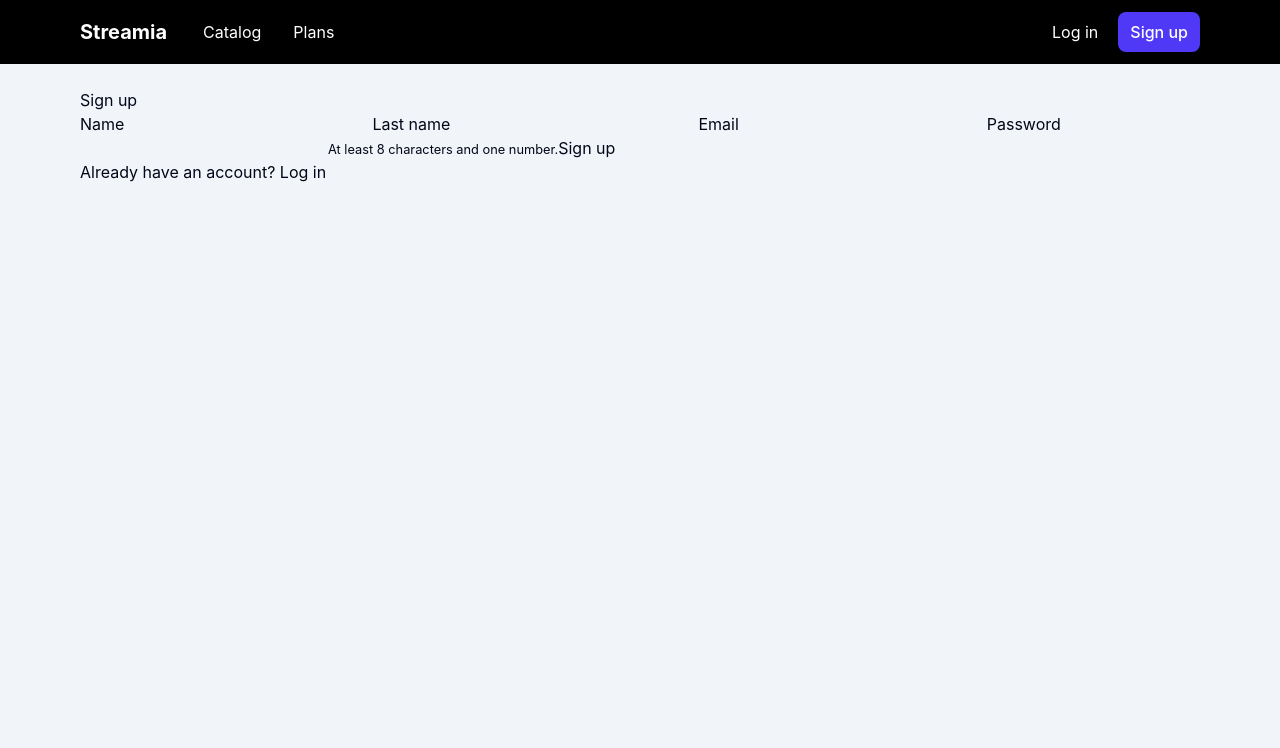
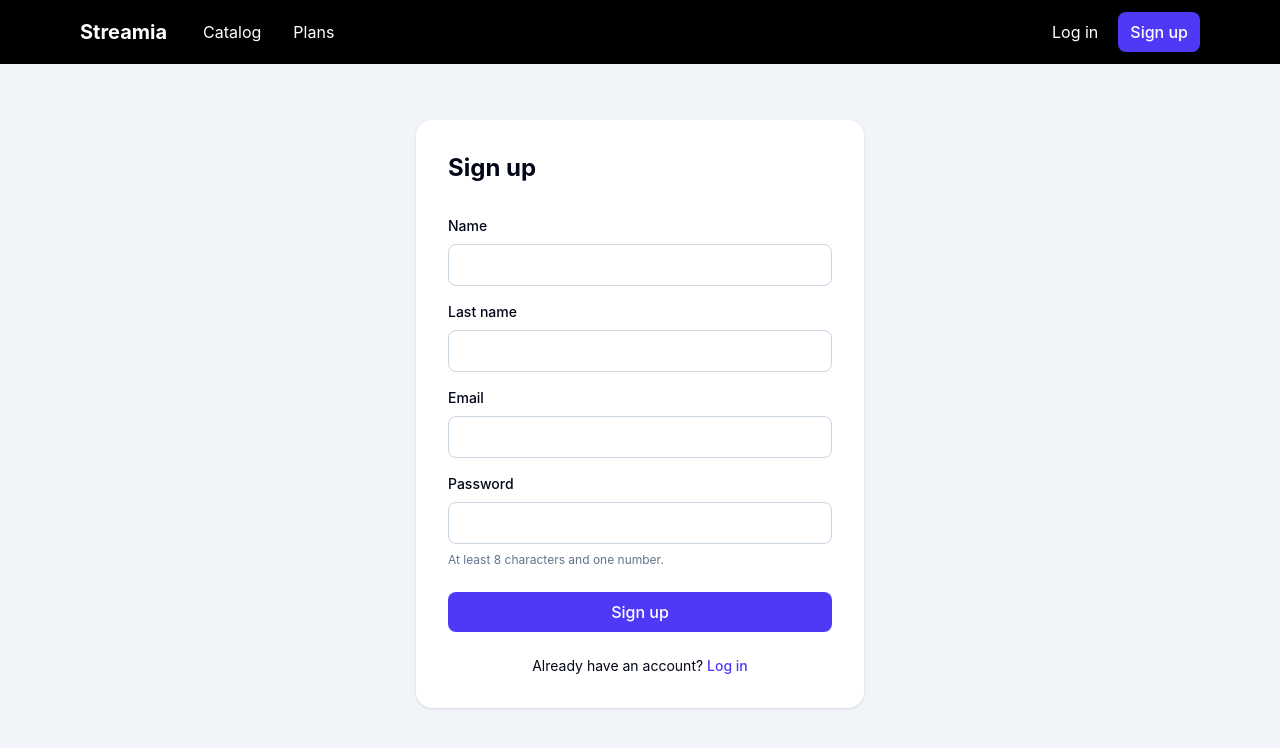
Before and after one commit to montse1113/Streamia-Proyect, a React (Vite) app in the folder frontend/: page /register in a window 1280 px wide. Shown: the top 748 px of the page. Built offline with nearby package versions, Linux system fonts and the light colour scheme.

Commit message:
feat(auth): style the login and register forms with Tailwind (#59)

```diff
--- a/frontend/src/components/TitleGrid.tsx
+++ b/frontend/src/components/TitleGrid.tsx
@@ -7,7 +7,7 @@ interface TitleGridProps {
 
 export function TitleGrid({ titles }: TitleGridProps) {
   return (
-      <ul className="grid grid-cols-2 gap-5 sm:grid-cols-3 md:grid-cols-4 lg:grid-cols-5">
+    <ul className="grid grid-cols-2 gap-5 sm:grid-cols-3 md:grid-cols-4 lg:grid-cols-5">
       {titles.map((title) => (
         <li key={title.id}>
           <TitleCard title={title} />
--- /dev/null
+++ b/frontend/src/components/formStyles.ts
@@ -0,0 +1,24 @@
+// Tailwind classes shared by the login and register forms
+
+// White box in the middle of the page
+export const cardClass = 'mx-auto mt-8 max-w-md rounded-2xl bg-white p-8 shadow'
+
+export const titleClass = 'mb-6 text-2xl font-bold'
+
+export const formClass = 'flex flex-col gap-2'
+
+export const labelClass = 'mt-2 text-sm font-medium'
+
+// shows a colored border on the field the user is typing in
+export const inputClass = 'rounded-lg border border-slate-300 px-3 py-2 focus:border-indigo-600 focus:outline-2 focus:outline-indigo-600'
+
+export const hintClass = 'text-xs text-slate-500'
+
+export const errorClass = 'mt-2 rounded-lg bg-red-100 p-3 text-sm text-red-700'
+
+// while the form is being sent
+export const submitClass = 'mt-4 rounded-lg bg-indigo-600 py-2 font-medium text-white hover:bg-indigo-500 focus-visible:outline-2 focus-visible:outline-offset-2 focus-visible:outline-indigo-600 disabled:cursor-not-allowed disabled:opacity-60'
+
+export const footerClass = 'mt-6 text-center text-sm'
+
+export const linkClass = 'font-medium text-indigo-600 hover:underline'
--- a/frontend/src/pages/LoginPage.tsx
+++ b/frontend/src/pages/LoginPage.tsx
@@ -1,6 +1,10 @@
 import { useState, type SubmitEvent } from 'react'
 import { Link, useNavigate } from 'react-router-dom'
 import { useAuth } from '../context/AuthContext'
+import {
+  cardClass, errorClass, footerClass, formClass, inputClass,
+  labelClass, linkClass, submitClass, titleClass,
+} from '../components/formStyles'
 
 export function LoginPage() {
   const { login } = useAuth()
@@ -28,11 +32,11 @@ export function LoginPage() {
   }
 
   return (
-    <section>
-      <h1>Log in</h1>
+    <section className={cardClass}>
+      <h1 className={titleClass}>Log in</h1>
 
-      <form onSubmit={handleSubmit}>
-        <label htmlFor="email">Email</label>
+      <form onSubmit={handleSubmit} className={formClass}>
+        <label htmlFor="email" className={labelClass}>Email</label>
         <input
           id="email"
           type="email"
@@ -40,9 +44,10 @@ export function LoginPage() {
           value={email}
           onChange={(event) => setEmail(event.target.value)}
           required
+          className={inputClass}
         />
 
-        <label htmlFor="password">Password</label>
+        <label htmlFor="password" className={labelClass}>Password</label>
         <input
           id="password"
           type="password"
@@ -50,17 +55,18 @@ export function LoginPage() {
           value={password}
           onChange={(event) => setPassword(event.target.value)}
           required
+          className={inputClass}
         />
 
-        {error && <p role="alert">{error}</p>}
+        {error && <p role="alert" className={errorClass}>{error}</p>}
 
-        <button type="submit" disabled={isSubmitting}>
+        <button type="submit" disabled={isSubmitting} className={submitClass}>
           {isSubmitting ? 'Logging in...' : 'Log in'}
         </button>
       </form>
 
-      <p>
-        Don't have an account? <Link to="/register">Sign up</Link>
+      <p className={footerClass}>
+        Don't have an account? <Link to="/register" className={linkClass}>Sign up</Link>
       </p>
     </section>
   )
--- a/frontend/src/pages/RegisterPage.tsx
+++ b/frontend/src/pages/RegisterPage.tsx
@@ -2,6 +2,10 @@ import { useState, type SubmitEvent } from 'react'
 import { Link, useNavigate } from 'react-router-dom'
 import { register } from '../api/auth'
 import { useAuth } from '../context/AuthContext' // Access the login function from AuthContext to log in after registering
+import {
+  cardClass, errorClass, footerClass, formClass, hintClass, inputClass,
+  labelClass, linkClass, submitClass, titleClass,
+} from '../components/formStyles'
 
 export function RegisterPage() {
   const { login } = useAuth()
@@ -33,11 +37,11 @@ export function RegisterPage() {
   }
 
   return (
-    <section>
-      <h1>Sign up</h1>
+    <section className={cardClass}>
+      <h1 className={titleClass}>Sign up</h1>
 
-      <form onSubmit={handleSubmit}>
-        <label htmlFor="name">Name</label>
+      <form onSubmit={handleSubmit} className={formClass}>
+        <label htmlFor="name" className={labelClass}>Name</label>
         <input
           id="name"
           type="text"
@@ -45,9 +49,10 @@ export function RegisterPage() {
           value={name}
           onChange={(event) => setName(event.target.value)}
           required
+          className={inputClass}
         />
 
-        <label htmlFor="lastName">Last name</label>
+        <label htmlFor="lastName" className={labelClass}>Last name</label>
         <input
           id="lastName"
           type="text"
@@ -55,9 +60,10 @@ export function RegisterPage() {
           value={lastName}
           onChange={(event) => setLastName(event.target.value)}
           required
+          className={inputClass}
         />
 
-        <label htmlFor="email">Email</label>
+        <label htmlFor="email" className={labelClass}>Email</label>
         <input
           id="email"
           type="email"
@@ -65,9 +71,10 @@ export function RegisterPage() {
           value={email}
           onChange={(event) => setEmail(event.target.value)}
           required
+          className={inputClass}
         />
 
-        <label htmlFor="password">Password</label>
+        <label htmlFor="password" className={labelClass}>Password</label>
         <input
           id="password"
           type="password"
@@ -76,18 +83,19 @@ export function RegisterPage() {
           value={password}
           onChange={(event) => setPassword(event.target.value)}
           required
+          className={inputClass}
         />
-        <small id="password-hint">At least 8 characters and one number.</small>
+        <small id="password-hint" className={hintClass}>At least 8 characters and one number.</small>
 
-        {error && <p role="alert">{error}</p>}
+        {error && <p role="alert" className={errorClass}>{error}</p>}
 
-        <button type="submit" disabled={isSubmitting}>
+        <button type="submit" disabled={isSubmitting} className={submitClass}>
           {isSubmitting ? 'Creating account...' : 'Sign up'}
         </button>
       </form>
 
-      <p>
-        Already have an account? <Link to="/login">Log in</Link>
+      <p className={footerClass}>
+        Already have an account? <Link to="/login" className={linkClass}>Log in</Link>
       </p>
     </section>
   )
```
